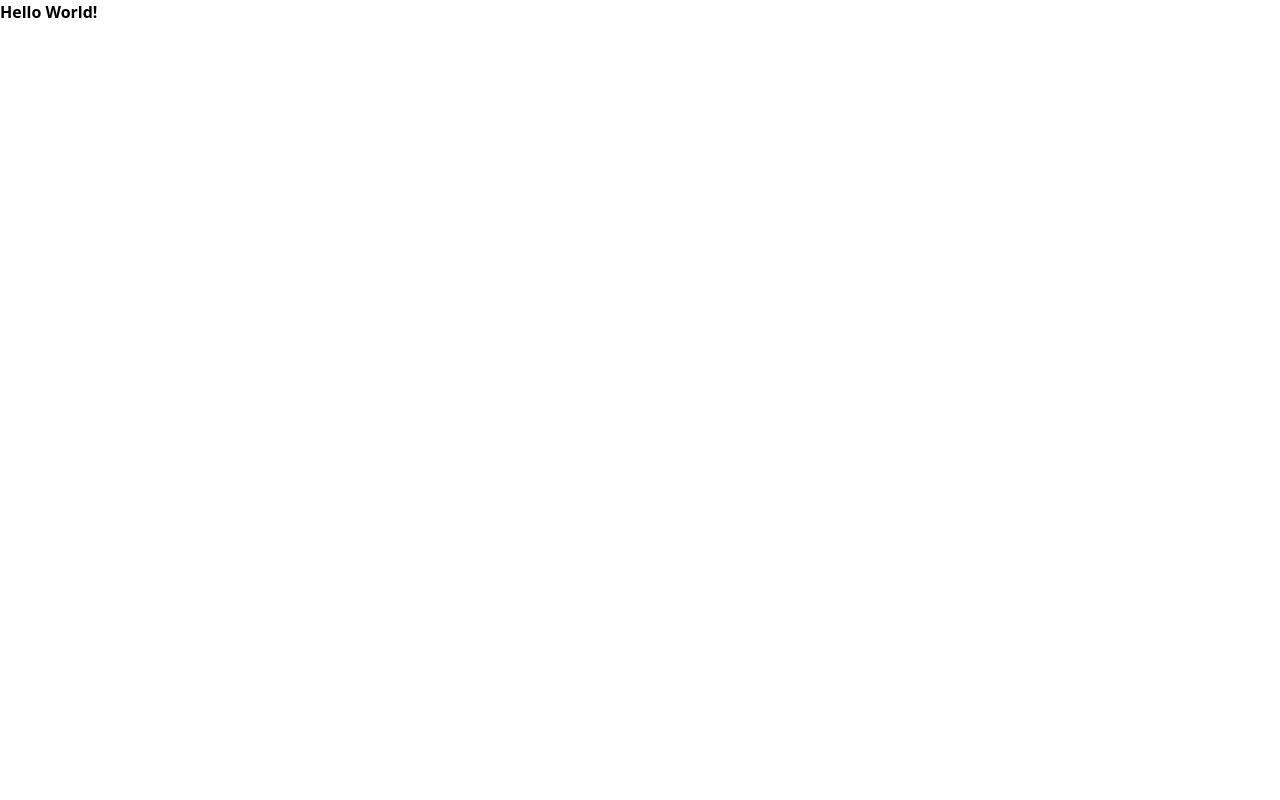
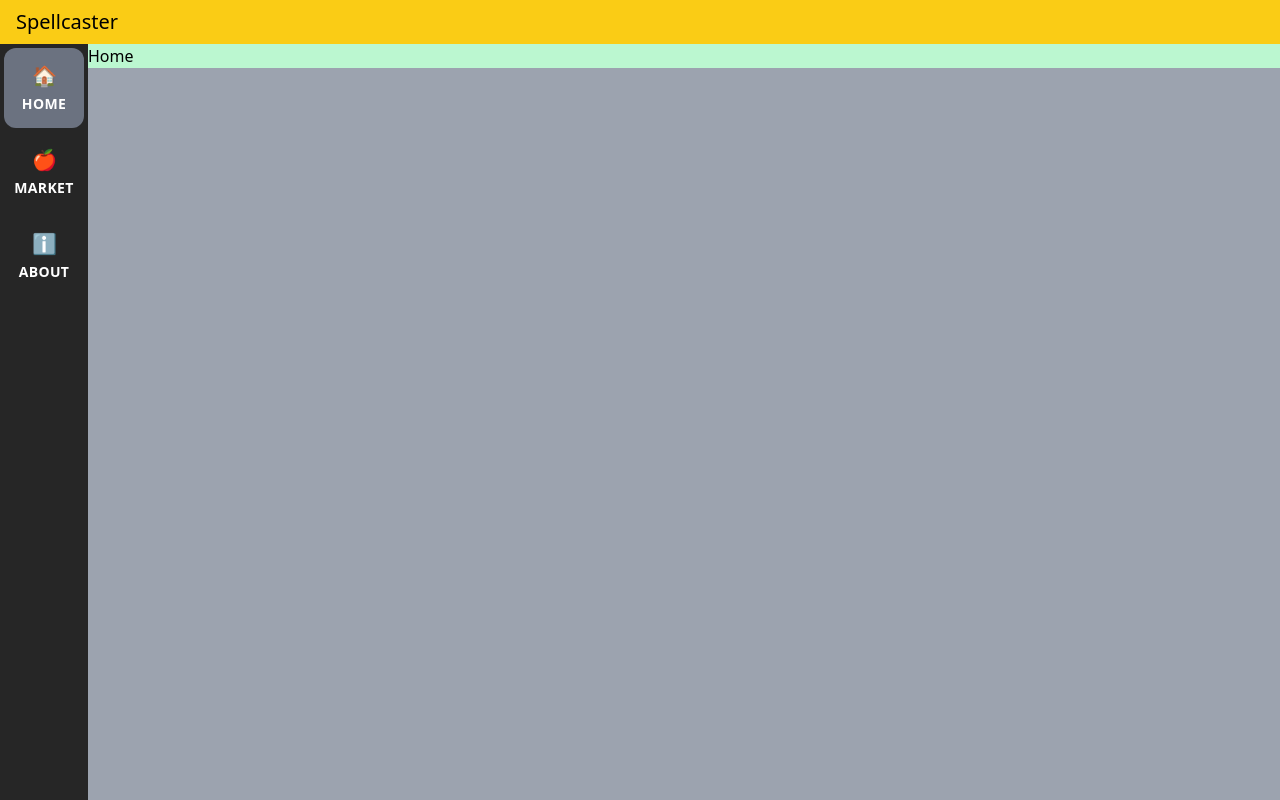
Before and after one commit to TunaFarm/marketplace, a Next.js app: page / in a window 1280 px wide. Built offline with nearby package versions, Linux system fonts and the light colour scheme.

Commit message:
feat: basic layout

```diff
--- /dev/null
+++ b/components/common/Layout.tsx
@@ -0,0 +1,19 @@
+import { ReactNode } from "react";
+import Sidebar from "./sidebar/Sidebar";
+import TopBar from "./TopBar";
+
+type Props = {
+  children: ReactNode;
+};
+
+const Layout = ({ children }: Props) => (
+  <div className="h-screen w-screen bg-gray-400 flex flex-col">
+    <TopBar />
+    <div className="flex flex-1">
+      <Sidebar />
+      <div className="flex-1">{children}</div>
+    </div>
+  </div>
+);
+
+export default Layout;
--- /dev/null
+++ b/components/common/TopBar.tsx
@@ -0,0 +1,7 @@
+const TopBar = () => (
+  <div className="bg-yellow-400 py-2 px-4">
+    <span className="text-xl">Spellcaster</span>
+  </div>
+);
+
+export default TopBar;
--- /dev/null
+++ b/components/common/sidebar/Sidebar.tsx
@@ -0,0 +1,17 @@
+import SidebarButton from "./SidebarButton";
+
+const Sidebar = () => (
+  <div className="bg-neutral-800 flex flex-col p-1 gap-1">
+    <SidebarButton icon="🏠" path="/">
+      Home
+    </SidebarButton>
+    <SidebarButton icon="🍎" path="/market">
+      Market
+    </SidebarButton>
+    <SidebarButton icon="ℹ️" path="/about">
+      About
+    </SidebarButton>
+  </div>
+);
+
+export default Sidebar;
--- /dev/null
+++ b/components/common/sidebar/SidebarButton.tsx
@@ -0,0 +1,37 @@
+/* eslint-disable jsx-a11y/anchor-is-valid */
+import Link from "next/link";
+import { useRouter } from "next/router";
+import { ReactNode, useState } from "react";
+
+type Props = {
+  path: string;
+  icon: string;
+  children: ReactNode;
+};
+
+const SidebarButton = ({ path, icon, children }: Props) => {
+  const router = useRouter();
+  const isThisPath = (pathToCheck: string) => pathToCheck === path;
+  const [selected, setSelected] = useState(isThisPath(router.route));
+  router.events.on("routeChangeComplete", (newPath) => {
+    setSelected(isThisPath(newPath));
+  });
+
+  return (
+    <Link href={path}>
+      <a className="p-10 relative">
+        {selected && (
+          <div className="h-full w-full absolute top-0 left-0 bg-gray-500 rounded-xl" />
+        )}
+        <div className="absolute top-0 left-0 h-full w-full flex flex-col justify-center items-center gap-1">
+          <span className="text-xl">{icon}</span>
+          <span className="text-white uppercase text-sm font-bold tracking-wide">
+            {children}
+          </span>
+        </div>
+      </a>
+    </Link>
+  );
+};
+
+export default SidebarButton;
--- /dev/null
+++ b/components/pages/About.tsx
@@ -0,0 +1,3 @@
+const About = () => <div className="bg-green-200">About</div>;
+
+export default About;
--- /dev/null
+++ b/components/pages/Home.tsx
@@ -0,0 +1,3 @@
+const Home = () => <div className="bg-green-200">Home</div>;
+
+export default Home;
--- /dev/null
+++ b/components/pages/Market.tsx
@@ -0,0 +1,3 @@
+const Market = () => <div className="bg-green-200">Market</div>;
+
+export default Market;
--- a/pages/_app.tsx
+++ b/pages/_app.tsx
@@ -1,9 +1,12 @@
 import "../styles/globals.css";
 import type { AppProps } from "next/app";
+import Layout from "components/common/Layout";
 
 const MyApp = ({ Component, pageProps }: AppProps) => (
-  // eslint-disable-next-line react/jsx-props-no-spreading
-  <Component {...pageProps} />
+  <Layout>
+    {/* eslint-disable-next-line react/jsx-props-no-spreading */}
+    <Component {...pageProps} />
+  </Layout>
 );
 
 export default MyApp;
--- /dev/null
+++ b/pages/about.tsx
@@ -0,0 +1,6 @@
+import About from "components/pages/About";
+import type { NextPage } from "next";
+
+const AboutPage: NextPage = () => <About />;
+
+export default AboutPage;
--- a/pages/index.tsx
+++ b/pages/index.tsx
@@ -1,5 +1,6 @@
+import Home from "components/pages/Home";
 import type { NextPage } from "next";
 
-const Home: NextPage = () => <div className="font-bold">Hello World!</div>;
+const HomePage: NextPage = () => <Home />;
 
-export default Home;
+export default HomePage;
--- /dev/null
+++ b/pages/market.tsx
@@ -0,0 +1,6 @@
+import Market from "components/pages/Market";
+import type { NextPage } from "next";
+
+const MarketPage: NextPage = () => <Market />;
+
+export default MarketPage;
--- a/tsconfig.json
+++ b/tsconfig.json
@@ -13,7 +13,8 @@
     "resolveJsonModule": true,
     "isolatedModules": true,
     "jsx": "preserve",
-    "incremental": true
+    "incremental": true,
+    "baseUrl": "."
   },
   "include": ["next-env.d.ts", "**/*.ts", "**/*.tsx"],
   "exclude": ["node_modules"]
```
